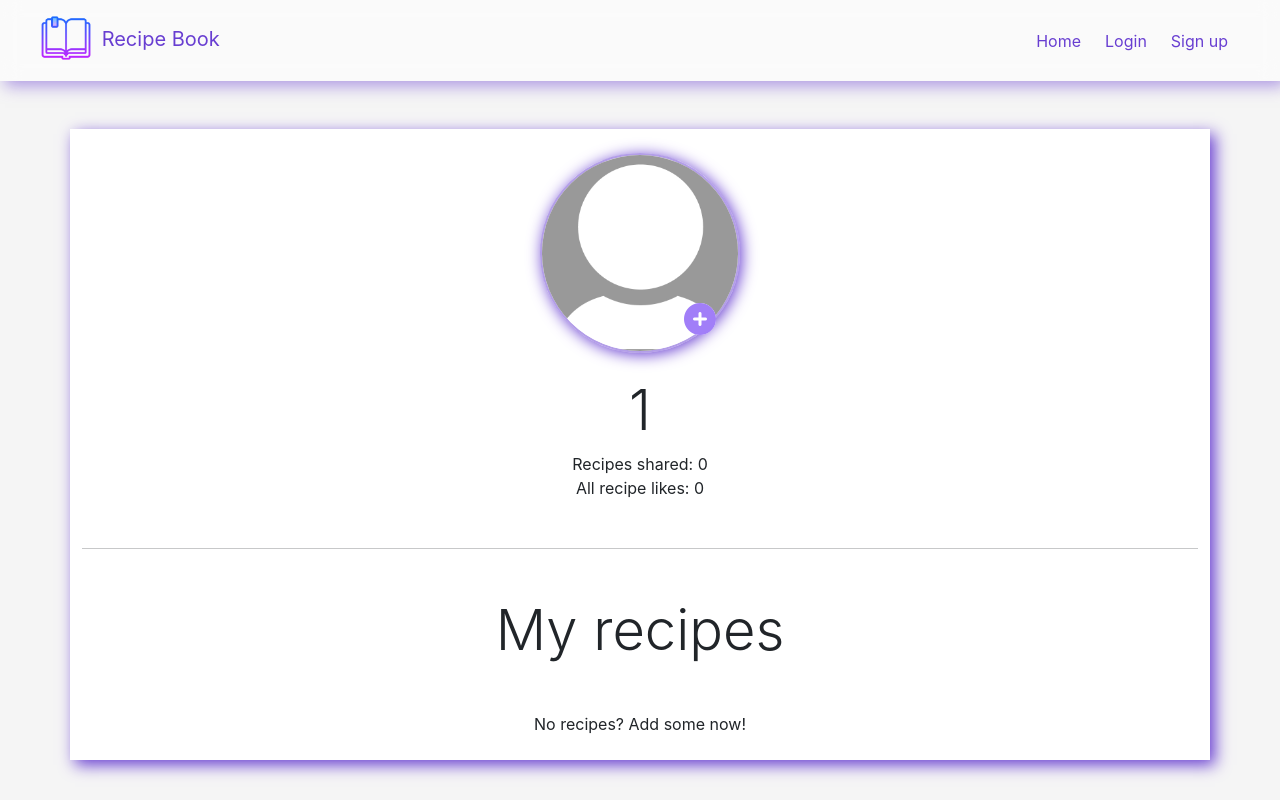
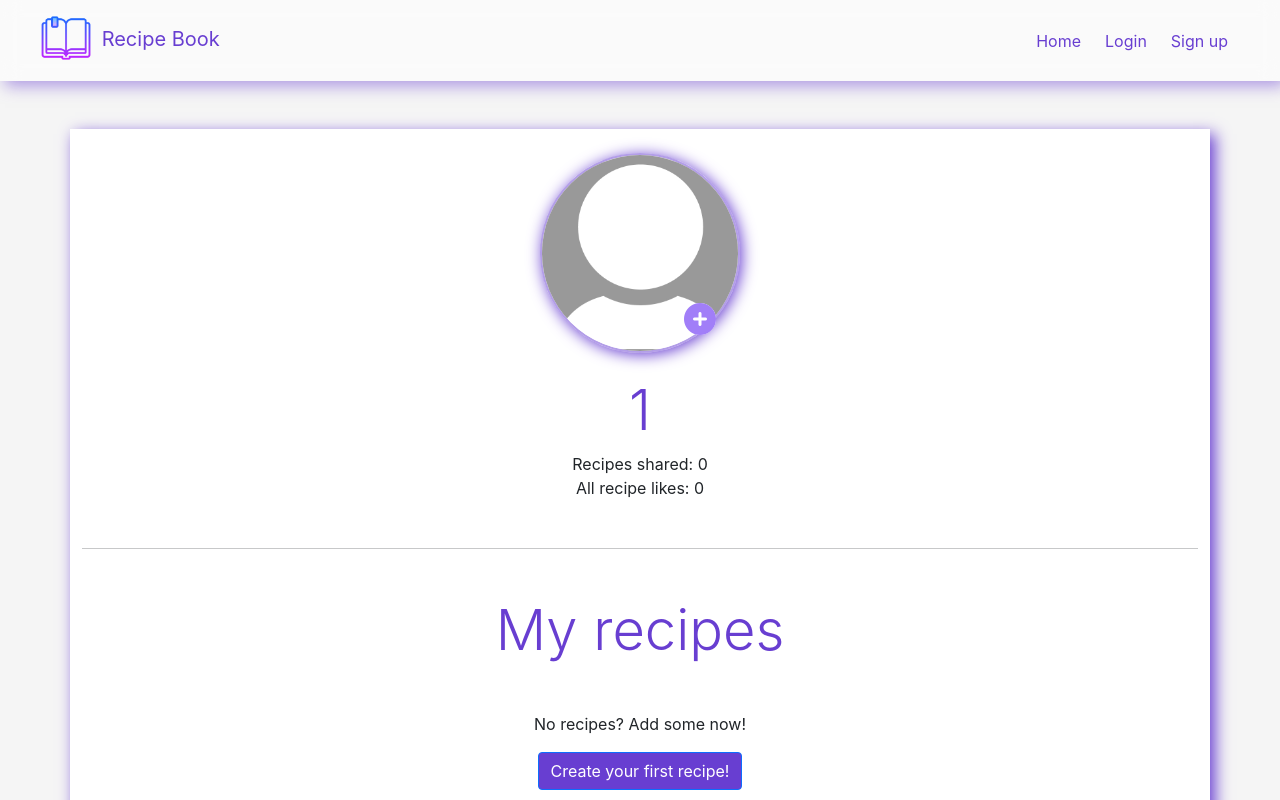
Before and after one commit to Eciric/Recipe-Book, a React (Create React App) app in the folder src/main/webapp/frontend/: page /profile/1 in a window 1280 px wide. Shown: the top 800 px of the page. Built offline with nearby package versions, Linux system fonts and the light colour scheme; no server answers.

Commit message:
Added the option to navigate to RecipeCreator from Profile if no recipes exist

```diff
--- a/src/main/webapp/frontend/src/components/Profile.js
+++ b/src/main/webapp/frontend/src/components/Profile.js
@@ -101,7 +101,7 @@ const Profile = () => {
                }
 
             </div>
-            <h1 className="display-4">{username}</h1>
+            <h1 className="display-4" style={{color:'#683ed1'}}>{username}</h1>
             <p>
                 Recipes shared: {0}
                 <br></br>
@@ -111,7 +111,7 @@ const Profile = () => {
 
             <hr className="my-5"></hr>
             <div className="container ">
-                <h1 className="display-4 text-center my-5">My recipes</h1>
+                <h1 className="display-4 text-center my-5" style={{color:'#683ed1'}}>My recipes</h1>
                 {userRecipes.length ?
                     <div className="row justify-content-center mx-5 text-center padding">
                     <div className="col-sm-12 col-md-6 col-lg-6 col-xl-4 col-xxl-4 my-2">
@@ -152,7 +152,12 @@ const Profile = () => {
                     </div>
                     </div>
                     :
-                    (<div>No recipes? Add some now!</div>)
+                    (<div className="mb-5">
+                        <p>No recipes? Add some now!</p>
+                        <a href='/recipecreator' className='my-1'>
+                            <button type="button" className="btn btn-primary">Create your first recipe!</button>
+                        </a>
+                    </div>)
                 }
 
             </div>
```
